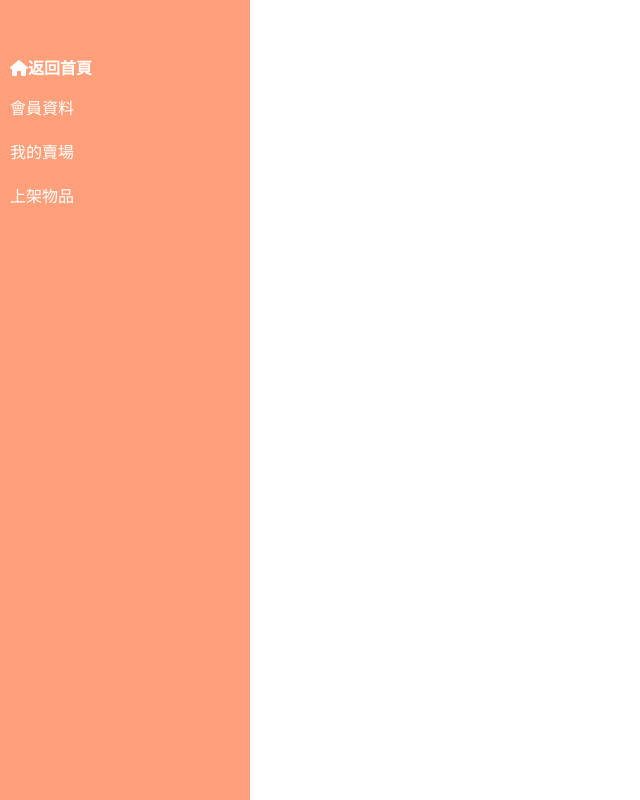
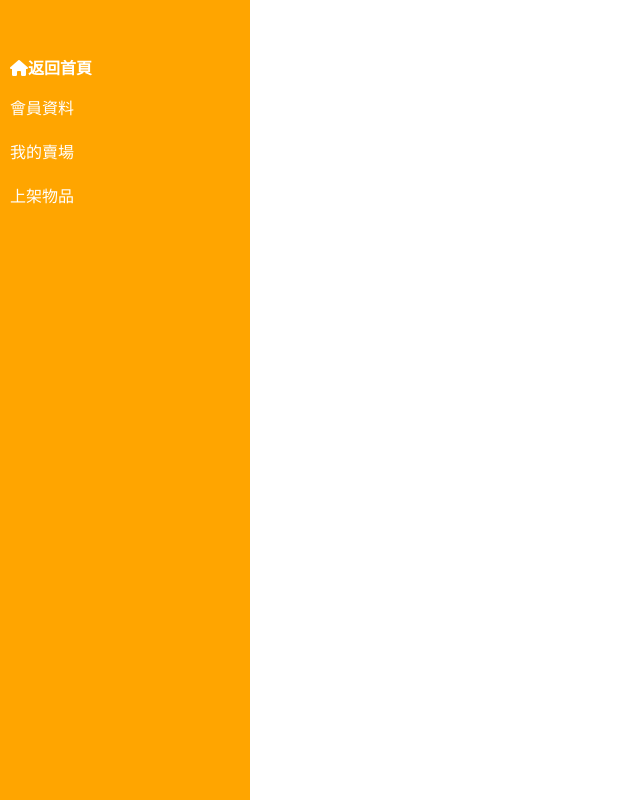
Before and after one commit to CableO3O/web_homework, a PHP site: page /user.php in a window 1280 px wide. Shown: the whole page, without its empty margins (0-640 px from the left). Run offline with PHP 8.4, Linux system fonts and the light colour scheme; the visitor is signed in with stand-in values (Sample User, id 1); data comes from the database, SQL or seed files in the repository; some libraries are stand-ins or nearby versions.

Commit message:
改顏色

```diff
--- a/back.php
+++ b/back.php
@@ -21,7 +21,7 @@ if (!isset($_SESSION['user'])||$_SESSION['user']!='admin') {
       height: 100%;
       width: 250px;
       padding-top: 50px;
-      background-color: lightsalmon;
+      background-color: orange;
       color: white;
     }
 
--- a/user.php
+++ b/user.php
@@ -17,7 +17,7 @@
       height: 100%;
       width: 250px;
       padding-top: 50px;
-      background-color: lightsalmon;
+      background-color: orange;
       color: white;
     }
 
```
